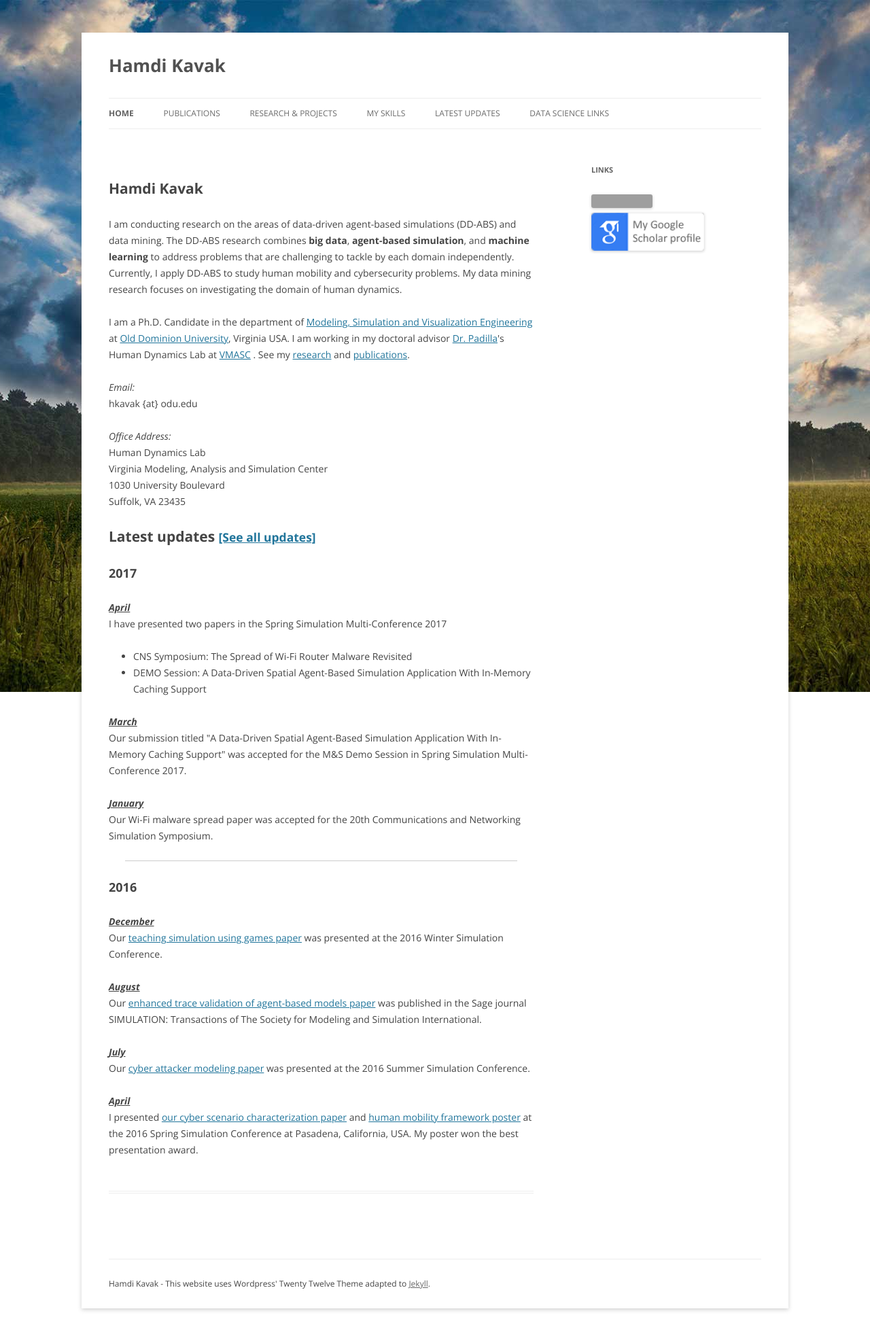
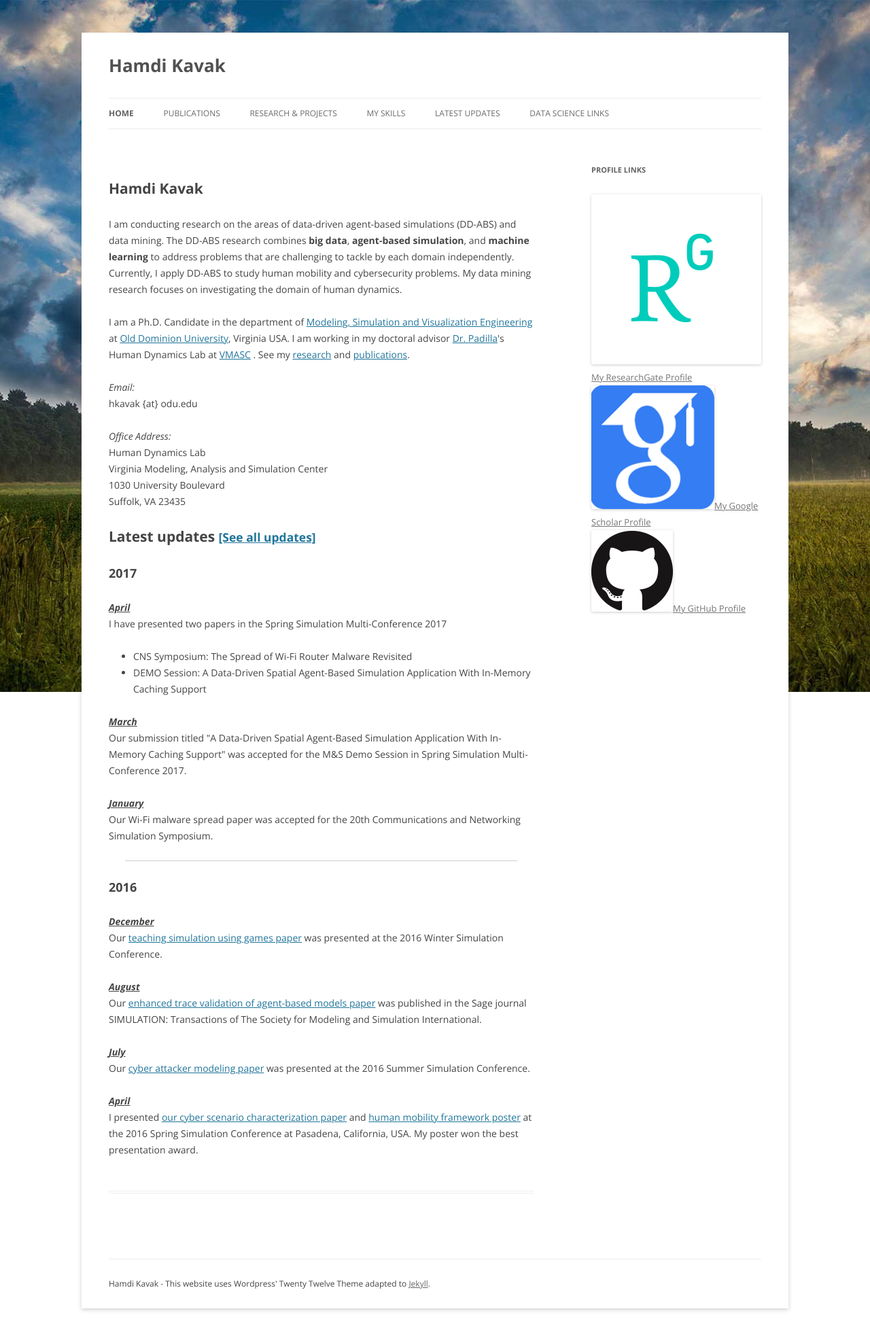
Before and after one commit to hamdikavak/hamdikavak.github.io, a Jekyll site: the page built from index.html, in a window 1280 px wide. Shown: the whole page at 68% size. Built offline with Jekyll 4.4.1, drawn with Linux system fonts in a browser that asks for light colours; nearby versions of some CDN libraries; library files that are not in the unit come from our copies; grey boxes are pictures that could not be loaded.

Commit message:
Update the sidebar

```diff
--- a/_includes/foot.html
+++ b/_includes/foot.html
@@ -7,12 +7,17 @@
 	</div><!-- #primary -->
 			<div id="secondary" class="widget-area" role="complementary">
 			<aside id="text-3" class="widget widget_text">
-				<h3 class="widget-title">Links</h3>
+				<h3 class="widget-title">Profile Links</h3>
 				<div class="textwidget">
-					<p>
-						<a title="Follow me on ResearchGate" href="https://www.researchgate.net/profile/Hamdi_Kavak?cp=shp"><img src="https://www.researchgate.net/images/public/profile_share_badge.png" alt="Follow me on ResearchGate" /></a><br />
-						<a href="http://scholar.google.com/citations?user=udTYdPAAAAAJ"><img src="{{ site.baseurl }}/wp-content/themes/scholar_logo.png" alt="My Google Scholar profile" style="width:166px;height:56px;" /></a>
-					</p>
+					<div class="profileLink">
+						<a title="ResearchGate" href="https://www.researchgate.net/profile/Hamdi_Kavak"><img src="{{ site.baseurl }}//media/icons/RG_square_green.png" alt="ResearchGate"/>My ResearchGate Profile</a>
+					</div>
+					<div class="profileLink">
+						<a title="Google Scholar" href="http://scholar.google.com/citations?user=udTYdPAAAAAJ"><img src="{{ site.baseurl }}//media/icons/scholar.png" alt="Google Scholar"/>My Google Scholar Profile</a>
+					</div>
+					<div class="profileLink">
+						<a title="GitHub" href="https://github.com/hamdikavak"><img src="{{ site.baseurl }}//media/icons/GitHub-Mark-120px-plus.png" alt="GitHub"/>My GitHub Profile</a>
+					</div>
 				</div>
 			</aside>
 			</div><!-- #secondary -->
```
Also changed, not shown: wp-content/themes/twentytwelve/style.css (+9 -0 lines), media/icons/GitHub-Mark-120px-plus.png (added), media/icons/RG_square_green.png (added), media/icons/scholar.png (added).
